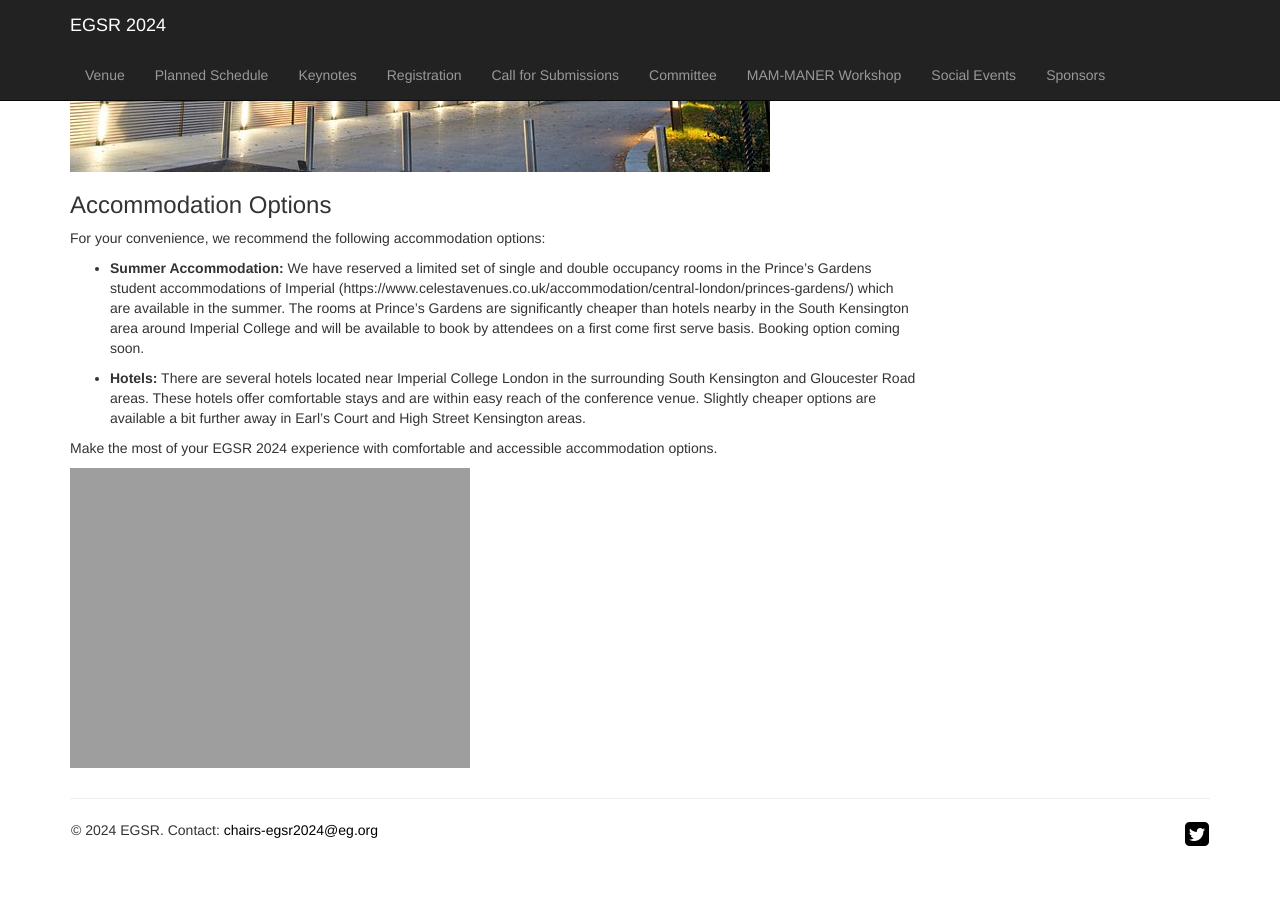
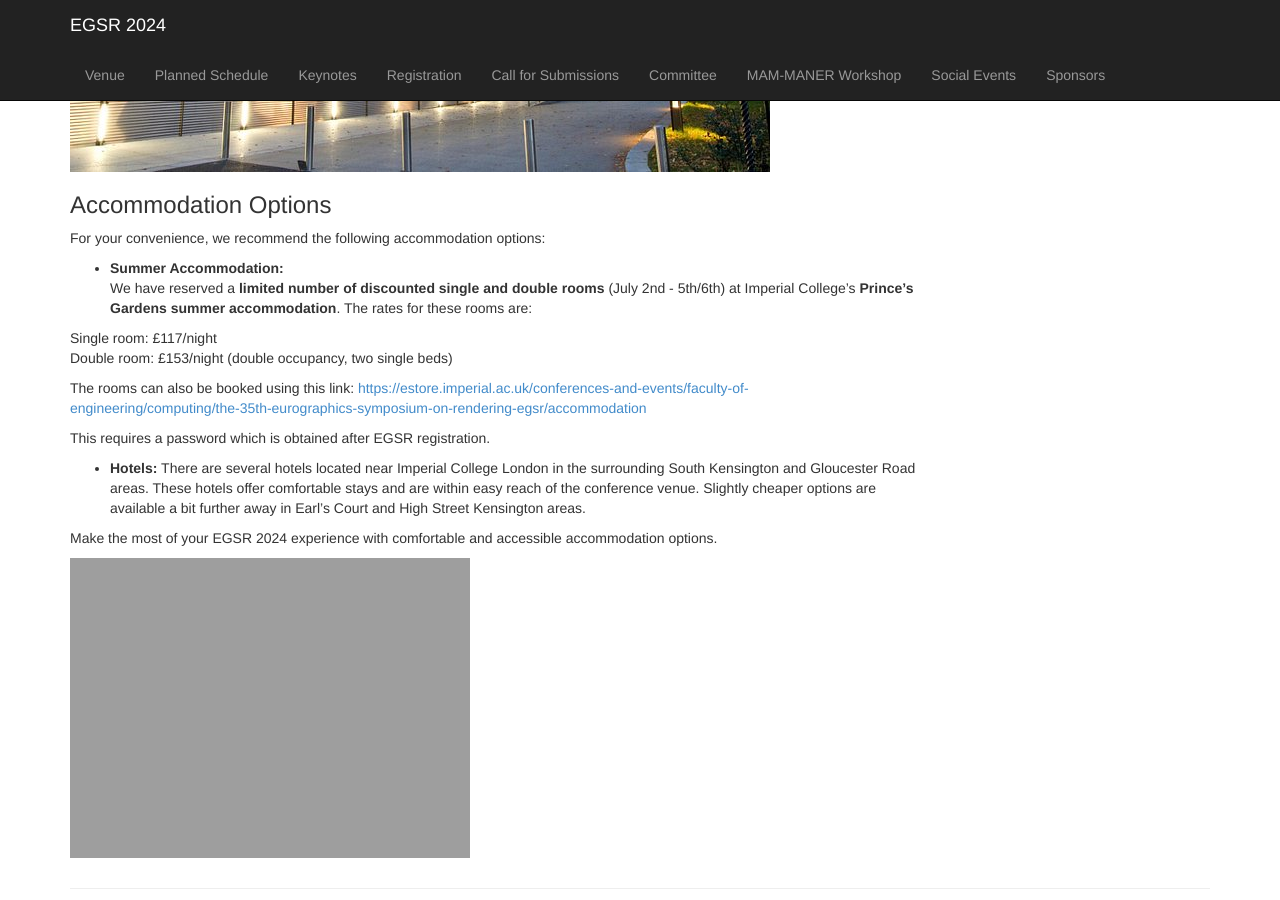
Before and after one commit to emilienogue/egsr2024.github.io, a Jekyll site: the page built from venue.md, in a window 1280 px wide and 900 px high, scrolled down 1738 px. Built offline with Jekyll 4.4.1, drawn with Linux system fonts in a browser that asks for light colours; comment, search, counter and statistics services are not loaded; before the commit the page ends 2607 px from its top, so only the background shows below that.

Commit message:
Update venue.md

```diff
--- a/venue.md
+++ b/venue.md
@@ -42,7 +42,16 @@ Imperial College London is conveniently accessible by various modes of transport
 
 For your convenience, we recommend the following accommodation options:
 
-- **Summer Accommodation:**  We have reserved a limited set of single and double occupancy rooms in the Prince's Gardens student accommodations of Imperial (https://www.celestavenues.co.uk/accommodation/central-london/princes-gardens/) which are available in the summer. The rooms at Prince's Gardens are significantly cheaper than hotels nearby in the South Kensington area around Imperial College and will be available to book by attendees on a first come first serve basis. Booking option coming soon.
+- **Summer Accommodation:**
+We have reserved a **limited number of discounted single and double rooms** (July 2nd - 5th/6th) at Imperial College's **Prince's Gardens summer accommodation**. The rates for these rooms are:
+
+Single room: £117/night<br>
+Double room: £153/night (double occupancy, two single beds)
+
+The rooms can also be booked using this link:
+<https://estore.imperial.ac.uk/conferences-and-events/faculty-of-engineering/computing/the-35th-eurographics-symposium-on-rendering-egsr/accommodation>
+
+This requires a password which is obtained after EGSR registration.
 
 - **Hotels:** There are several hotels located near Imperial College London in the surrounding South Kensington and Gloucester Road areas. These hotels offer comfortable stays and are within easy reach of the conference venue. Slightly cheaper options are available a bit further away in Earl's Court and High Street Kensington areas.
 
```
